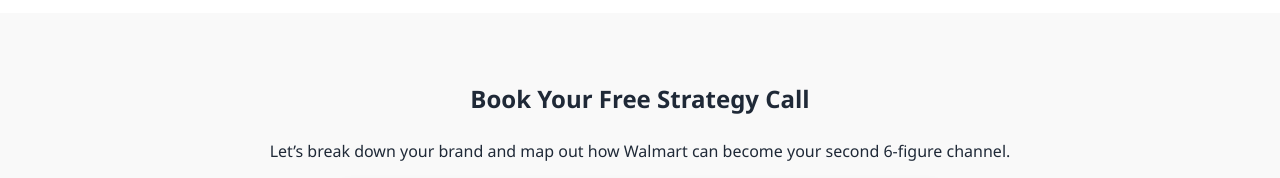
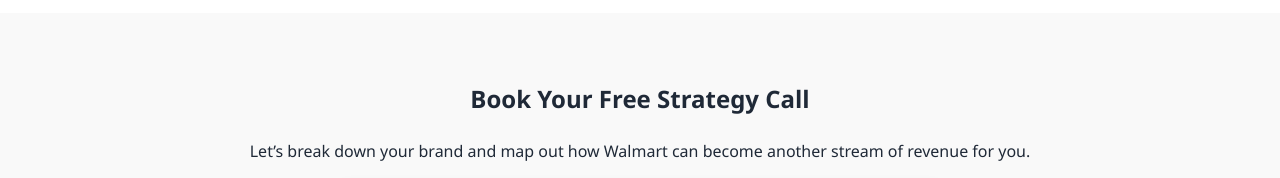
Before and after one commit to dylsnake4/merchmarkethub, a plain HTML site: page index.html in a window 1280 px wide. Shown: the part 1120-1298 px from the top of the page. Drawn offline with Linux system fonts and the light colour scheme; grey boxes are pictures that could not be loaded.

Commit message:
Update index.html

```diff
--- a/index.html
+++ b/index.html
@@ -48,7 +48,7 @@
 
   <section class="hero" id="calendly">
     <h2>Book Your Free Strategy Call</h2>
-    <p>Let’s break down your brand and map out how Walmart can become your second 6-figure channel.</p>
+    <p>Let’s break down your brand and map out how Walmart can become another stream of revenue for you.</p>
     <div style="max-width: 600px; margin: 0 auto;">
       <iframe src="https://calendly.com/merchmarkethub/30min" width="100%" height="600" frameborder="0"></iframe>
     </div>
```
